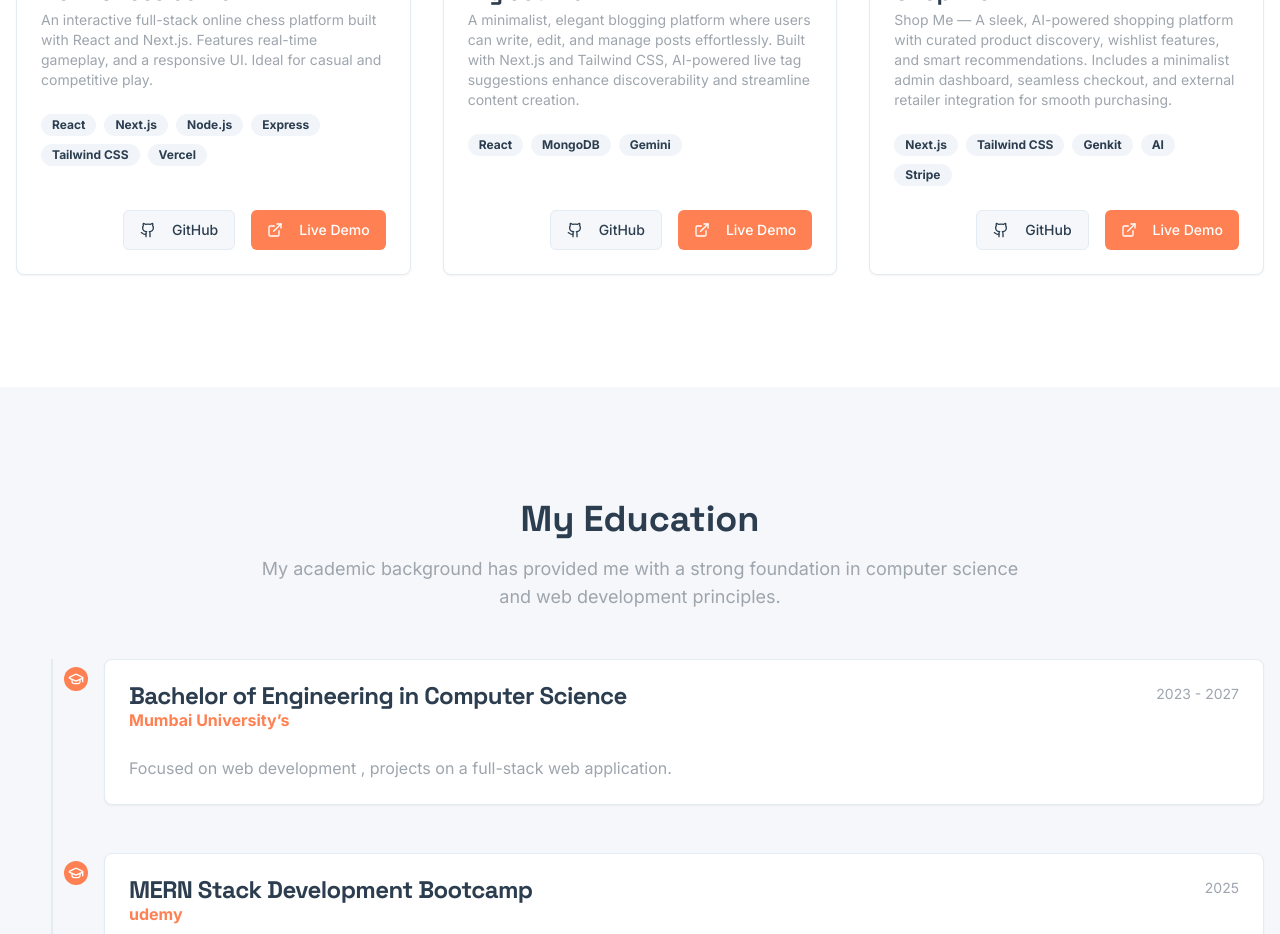
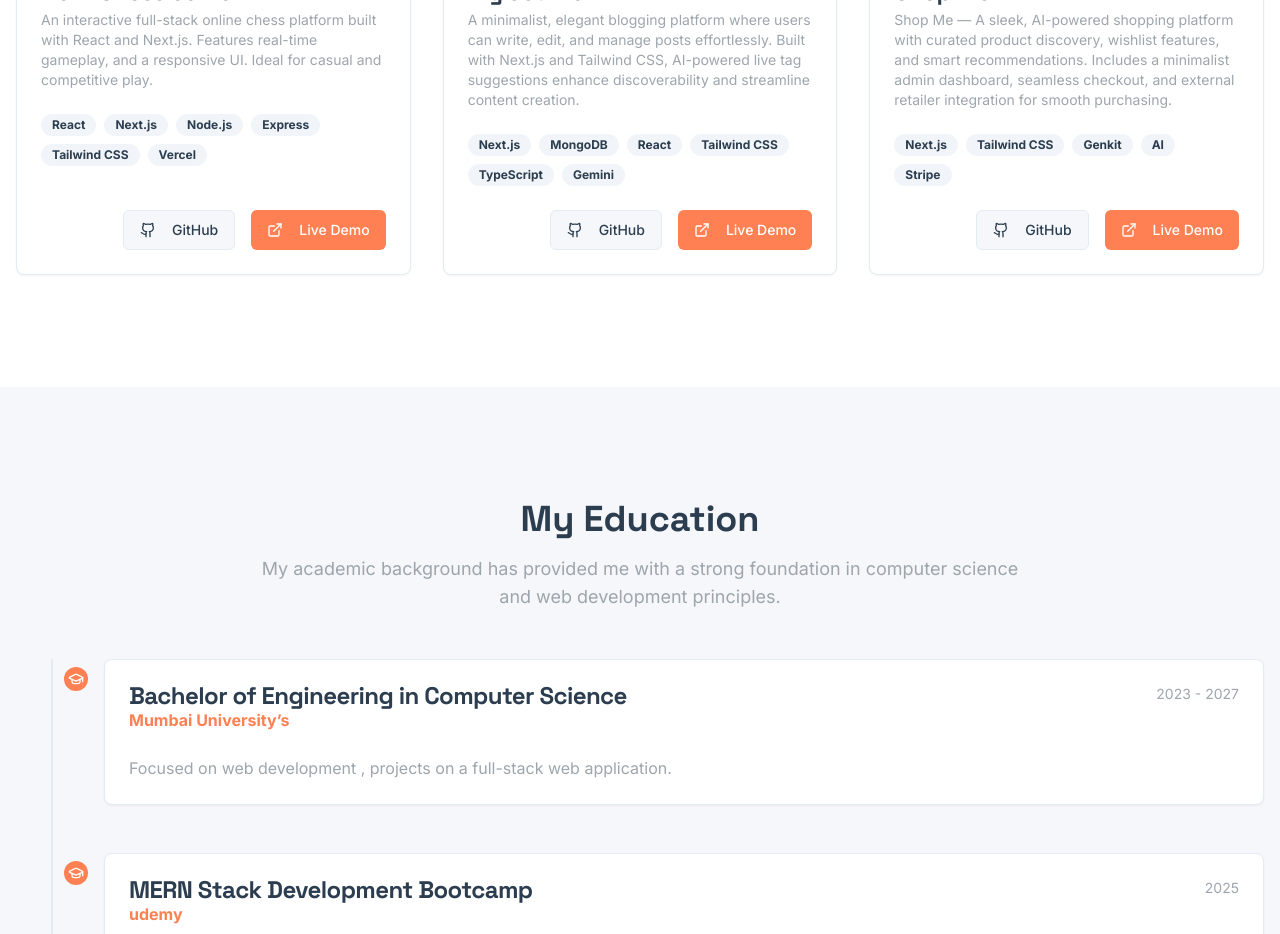
Before and after one commit to yashpawar69/Portfolio_2, a Next.js app: page / in a window 1280 px wide. Shown: the part 2100-3034 px from the top of the page. Built offline with nearby package versions, Linux system fonts and the light colour scheme.

Commit message:
update
,

Find this element:

  <div class="p-6 pt

```diff
--- a/src/components/projects-section.tsx
+++ b/src/components/projects-section.tsx
@@ -19,7 +19,7 @@ const projects = [
     title: 'My Journal',
     description: 'A minimalist, elegant blogging platform where users can write, edit, and manage posts effortlessly. Built with Next.js and Tailwind CSS, AI-powered live tag suggestions enhance discoverability and streamline content creation.',
     image: 'https://placehold.co/600x400.png',
-    technologies: ['React', 'MongoDB', 'Gemini'],
+    technologies: ['Next.js', 'MongoDB', 'React', 'Tailwind CSS', 'TypeScript', 'Gemini'],
     liveUrl: '#',
     githubUrl: '#',
     aiHint: 'blog writing interface',
```
